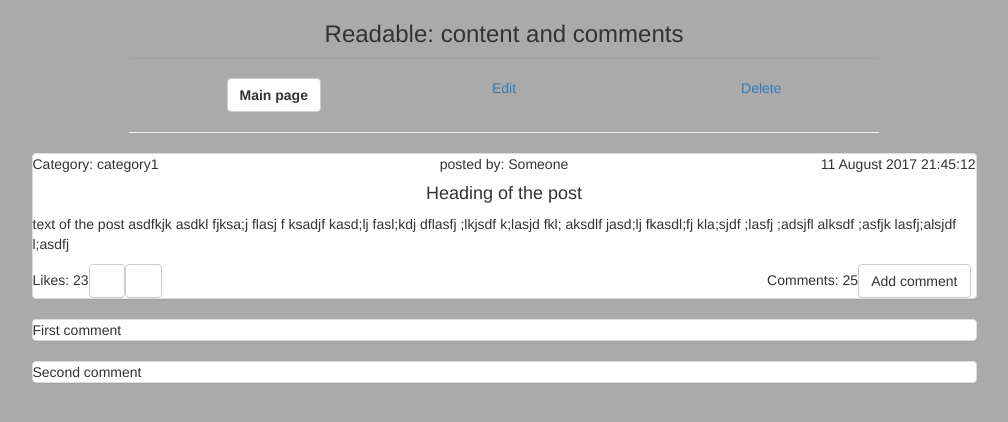
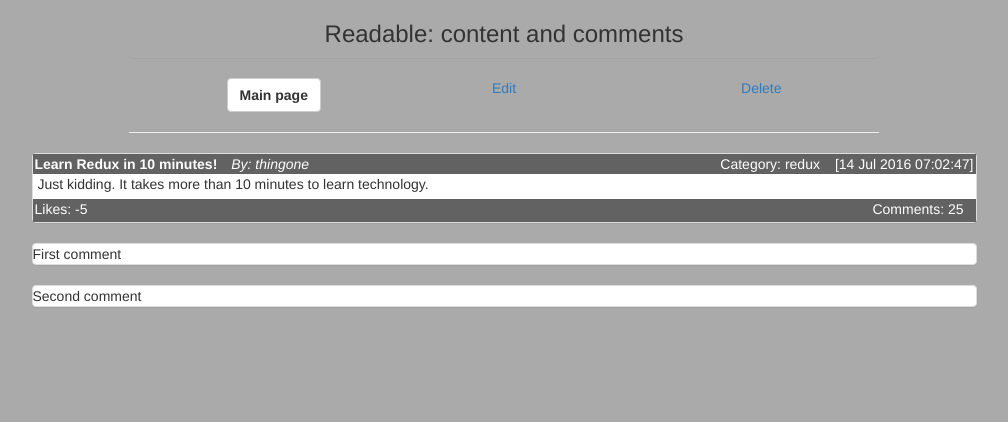
Before and after one commit to developer2020github/readable, a React (Create React App) app: page /posts/6ni6ok3ym7mf1p33lnez in a window 1280 px wide. Shown: the top 422 px of the page, without its empty margins (136-1144 px from the left). Built offline with nearby package versions, Linux system fonts and the light colour scheme; a web font is replaced by a local one.

Commit message:
refactor: update detailed post view to use post component instead of hard coded values

```diff
--- a/src/PostDetails.js
+++ b/src/PostDetails.js
@@ -7,6 +7,8 @@ import { serverApiTestMain } from './ServerApiTest';
 import DefaultPage from './DefaultPage';
 import NewComment from './NewComment.js';
 import ApplicationHeader from './ApplicationHeader';
+import PostViewSmall from './PostViewSmall';
+import { exampleObject } from './ServerApiTest';
 
 function doesPostExist(postId) {
 
@@ -37,11 +39,13 @@ class PostDetails extends Component {
 	render() {
 		//ref https://medium.com/@pshrmn/a-simple-react-router-v4-tutorial-7f23ff27adf
 		console.log(this.props);
-		if (!doesPostExist(this.props.match.params.postID)) {
+		let post = null;
+		if (doesPostExist(this.props.match.params.postID)) {
+			post = exampleObject;
+		}
+		else {
 			return (<DefaultPage />)
 		}
-
-
 
 		let NewCommentForm = null;
 		if (this.state.showNewCommentForm) {
@@ -50,7 +54,7 @@ class PostDetails extends Component {
 
 		return (
 			<div className="container">
-				<ApplicationHeader/>
+				<ApplicationHeader />
 
 				<div className="row">
 
@@ -68,35 +72,8 @@ class PostDetails extends Component {
 				</div>
 				<div className="row">
 					<div className="col-md-10 col-md-offset-1">
-						<div className="panel panel-default">
-							<div className="row">
-								<div className="col-xs-4 text-left">Category: category1</div>
-								<div className="col-xs-4 text-center">posted by: Someone</div>
-								<div className="col-xs-4 text-right">11 August 2017 21:45:12</div>
-							</div>
 
-							<div>
-								<h4 className="text-center"> Heading of the post</h4>
-								<p>
-									text of the post asdfkjk asdkl fjksa;j flasj f
-		        	ksadjf kasd;lj fasl;kdj dflasfj ;lkjsdf k;lasjd fkl;
-		        	aksdlf jasd;lj fkasdl;fj kla;sjdf ;lasfj ;adsjfl
-		        	alksdf ;asfjk lasfj;alsjdf l;asdfj
-		        	</p>
-
-							</div>
-							<div className="row">
-								<div className="col-xs-6 text-left">
-									<span>Likes: 23</span>
-									<button className="btn btn-default"><span className="glyphicon glyphicon-arrow-up"></span></button>
-									<button href="#" className="btn btn-default"><span className="glyphicon glyphicon-arrow-down"></span></button>
-								</div>
-								<div className="col-xs-6 text-right">
-									<span>Comments: 25</span>
-									<span className="margin1"><button className="btn btn-default" onClick={this.handleAddCommentClick}>Add comment</button></span>
-								</div>
-							</div>
-						</div>
+						<PostViewSmall post={post}/>
 						{NewCommentForm}
 						<div className="panel panel-default">
 							First comment
--- a/src/ServerApiTest.js
+++ b/src/ServerApiTest.js
@@ -126,3 +126,4 @@ function getArrayOfExampleObjects(nObjects = 5){
 
 export { serverApiTestMain }
 export {getArrayOfExampleObjects}
+export { exampleObject }
```
